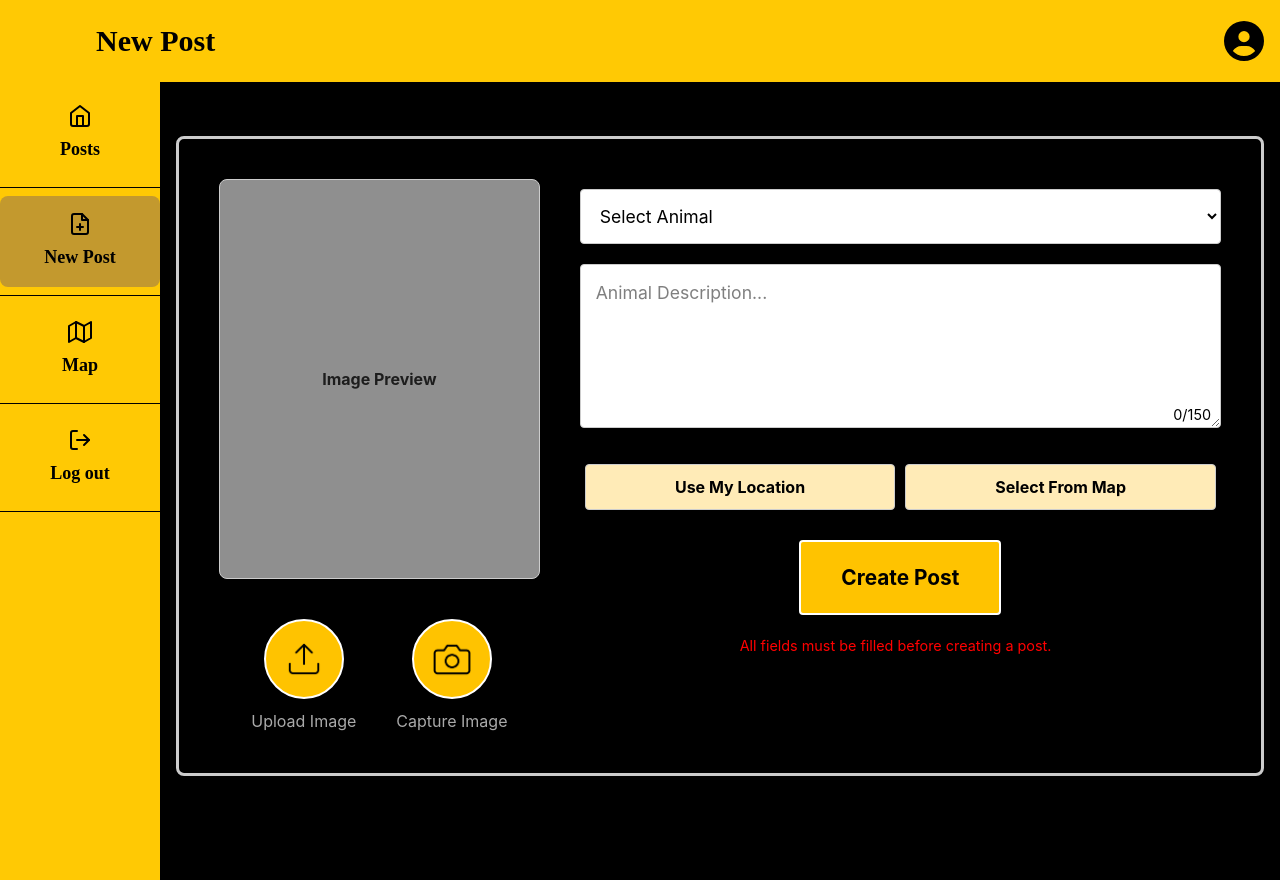
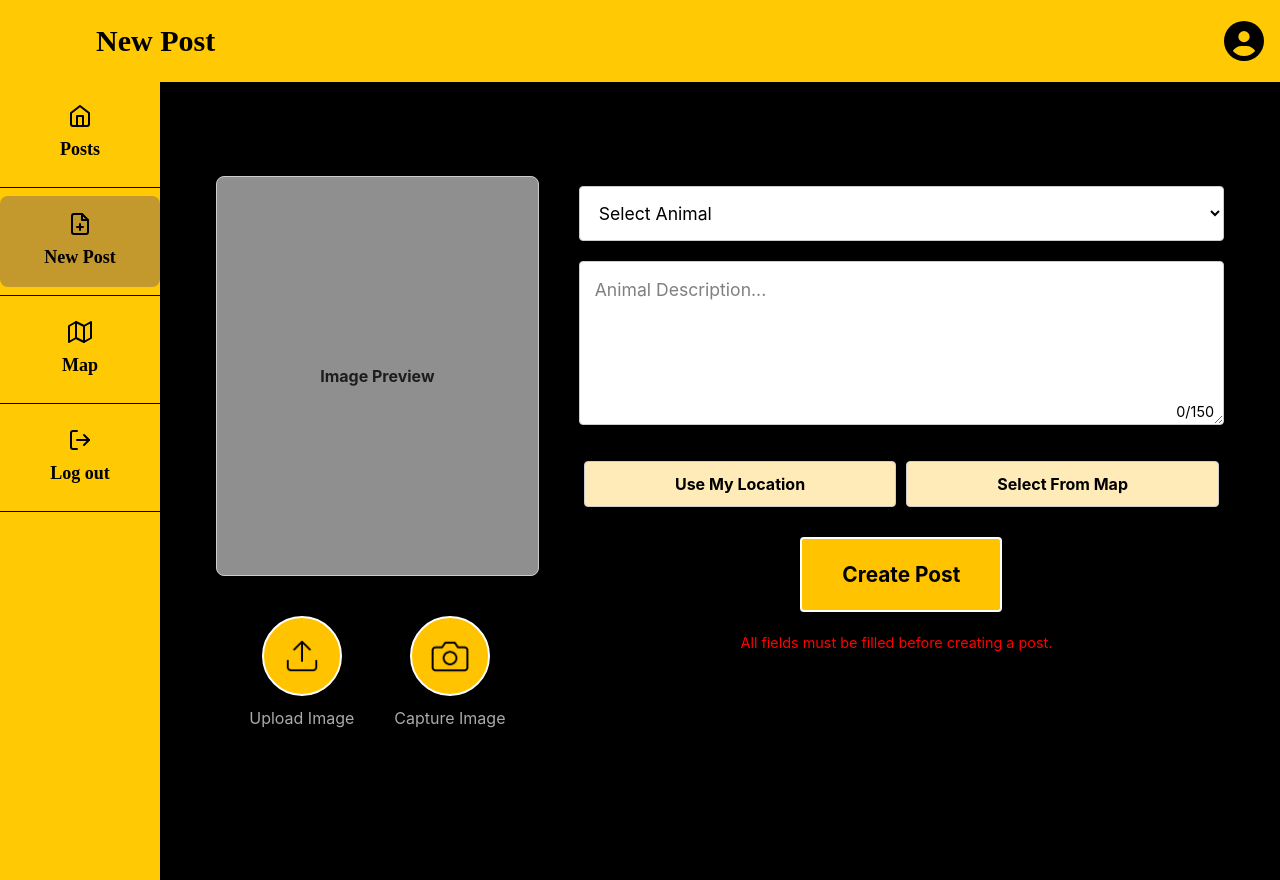
Before and after one commit to EzzatBoukhary/animal-tracker, a React (Vite) app in the folder frontend/web_frontend/: page /post in a window 1280 px wide. Built offline with nearby package versions, Linux system fonts and the light colour scheme.

Commit message:
Missed a fix

```diff
--- a/frontend/web_frontend/src/components/NewPost.css
+++ b/frontend/web_frontend/src/components/NewPost.css
@@ -4,7 +4,7 @@
   align-items: flex-start;
   margin: 40px auto;
   padding: 40px;
-  border: 3px solid #ccc;
+  border: 0px solid #ccc;
   border-radius: 8px;
   box-shadow: 0 4px 8px rgba(0, 0, 0, 0.1);
   max-width: 2000px;
```
